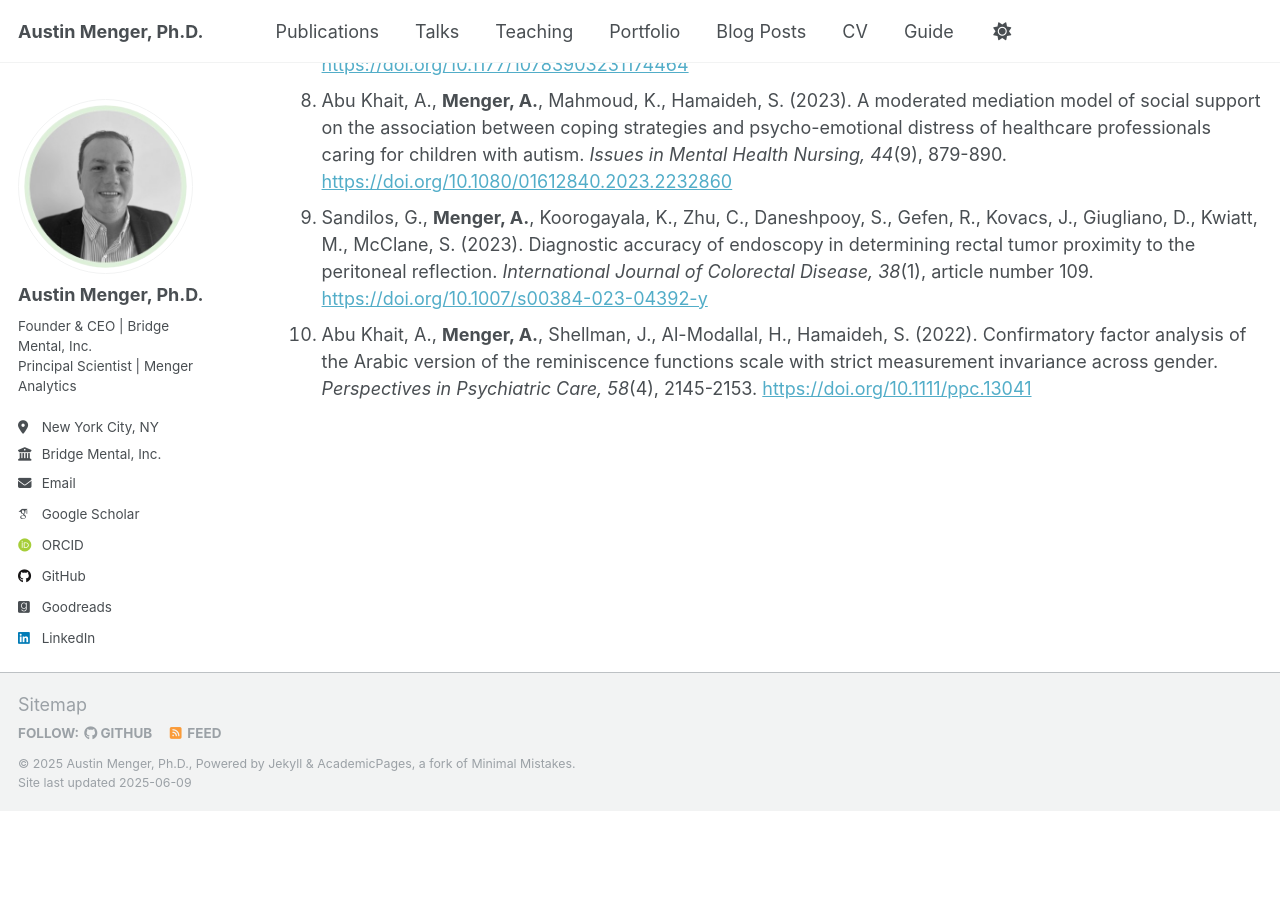
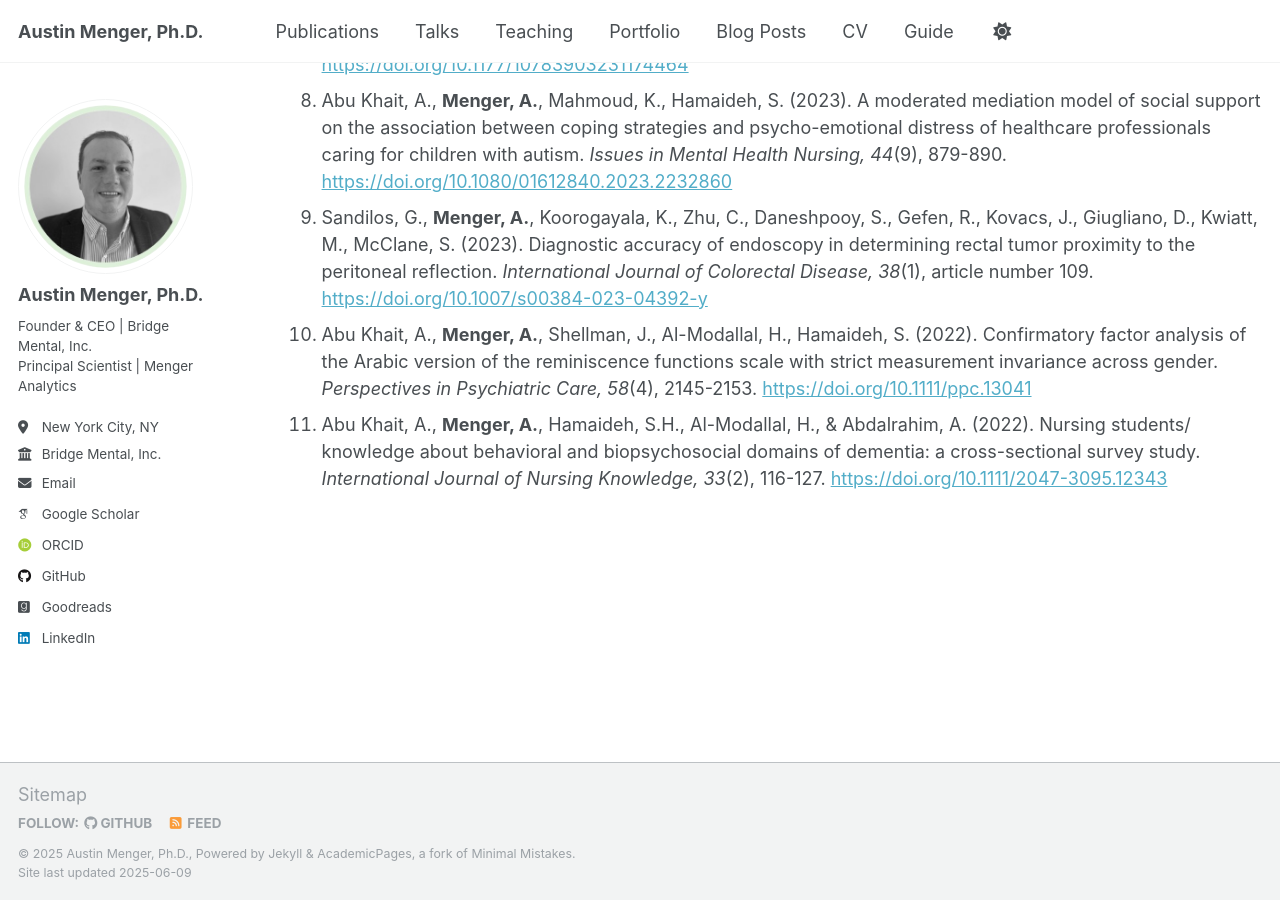
Before and after one commit to austinmenger/austinmenger.github.io, a Jekyll site: the page built from _pages/publications.html, in a window 1280 px wide and 900 px high, scrolled down 966 px. Built offline with Jekyll 4.4.1, drawn with Linux system fonts in a browser that asks for light colours; some web fonts are replaced; before the commit the page ends 1776 px from its top, so only the background shows below that.

Commit message:
Update publications.html

```diff
--- a/_pages/publications.html
+++ b/_pages/publications.html
@@ -30,8 +30,8 @@ author_profile: true
   <li>Abu Khait, A., <strong> Menger, A.</strong>, Mahmoud, K., Hamaideh, S. (2023). A moderated mediation model of social support on the association between coping strategies and psycho-emotional distress of healthcare professionals caring for children with autism.<em> Issues in Mental Health Nursing, 44</em>(9), 879-890. <a href="https://doi.org/10.1080/01612840.2023.2232860">https://doi.org/10.1080/01612840.2023.2232860</a></li>
   <li>Sandilos, G., <strong> Menger, A.</strong>, Koorogayala, K., Zhu, C., Daneshpooy, S., Gefen, R., Kovacs, J., Giugliano, D., Kwiatt, M., McClane, S. (2023). Diagnostic accuracy of endoscopy in determining rectal tumor proximity to the peritoneal reflection.<em> International Journal of Colorectal Disease, 38</em>(1), article number 109. <a href="https://doi.org/10.1007/s00384-023-04392-y">https://doi.org/10.1007/s00384-023-04392-y</a></li>
   <li>Abu Khait, A., <strong> Menger, A.</strong>, Shellman, J., Al-Modallal, H., Hamaideh, S. (2022). Confirmatory factor analysis of the Arabic version of the reminiscence functions scale with strict measurement invariance across gender.<em> Perspectives in Psychiatric Care, 58</em>(4), 2145-2153. <a href="https://doi.org/10.1111/ppc.13041">https://doi.org/10.1111/ppc.13041</a></li>
+  <li>Abu Khait, A., <strong> Menger, A.</strong>, Hamaideh, S.H., Al-Modallal, H., & Abdalrahim, A. (2022). Nursing students/ knowledge about behavioral and biopsychosocial domains of dementia: a cross-sectional survey study.<em> International Journal of Nursing Knowledge, 33</em>(2), 116-127. <a href="https://doi.org/10.1111/2047-3095.12343">https://doi.org/10.1111/2047-3095.12343</a></li>
   <!-- <li>Abu Khait, A., <strong> Menger, A.</strong>, Al-Hammouri, M., ALhamdan, A., Issa, E., Rayapureddy*, H., Hamaideh, S. (2025). The relationship between insomnia and depressive symptoms in a sample of patients with schizophrenia: do psychotic symptoms play  mediating role?.<em> Journal of Psychiatric and Mental Health Nursing</em>, Advance online publication. <a href="https://doi.org/10.1111/jpm.13175">https://doi.org/10.1111/jpm.13175</a></li>
-  <li>Abu Khait, A., <strong> Menger, A.</strong>, Al-Hammouri, M., ALhamdan, A., Issa, E., Rayapureddy*, H., Hamaideh, S. (2025). The relationship between insomnia and depressive symptoms in a sample of patients with schizophrenia: do psychotic symptoms play  mediating role?.<em> Journal of Psychiatric and Mental Health Nursing</em>, Advance online publication. <a href="https://doi.org/10.1111/jpm.13175">https://doi.org/10.1111/jpm.13175</a></li>
   <li>Abu Khait, A., <strong> Menger, A.</strong>, Al-Hammouri, M., ALhamdan, A., Issa, E., Rayapureddy*, H., Hamaideh, S. (2025). The relationship between insomnia and depressive symptoms in a sample of patients with schizophrenia: do psychotic symptoms play  mediating role?.<em> Journal of Psychiatric and Mental Health Nursing</em>, Advance online publication. <a href="https://doi.org/10.1111/jpm.13175">https://doi.org/10.1111/jpm.13175</a></li>
   <li>Abu Khait, A., <strong> Menger, A.</strong>, Al-Hammouri, M., ALhamdan, A., Issa, E., Rayapureddy*, H., Hamaideh, S. (2025). The relationship between insomnia and depressive symptoms in a sample of patients with schizophrenia: do psychotic symptoms play  mediating role?.<em> Journal of Psychiatric and Mental Health Nursing</em>, Advance online publication. <a href="https://doi.org/10.1111/jpm.13175">https://doi.org/10.1111/jpm.13175</a></li>
   <li>Abu Khait, A., <strong> Menger, A.</strong>, Al-Hammouri, M., ALhamdan, A., Issa, E., Rayapureddy*, H., Hamaideh, S. (2025). The relationship between insomnia and depressive symptoms in a sample of patients with schizophrenia: do psychotic symptoms play  mediating role?.<em> Journal of Psychiatric and Mental Health Nursing</em>, Advance online publication. <a href="https://doi.org/10.1111/jpm.13175">https://doi.org/10.1111/jpm.13175</a></li> -->
```
